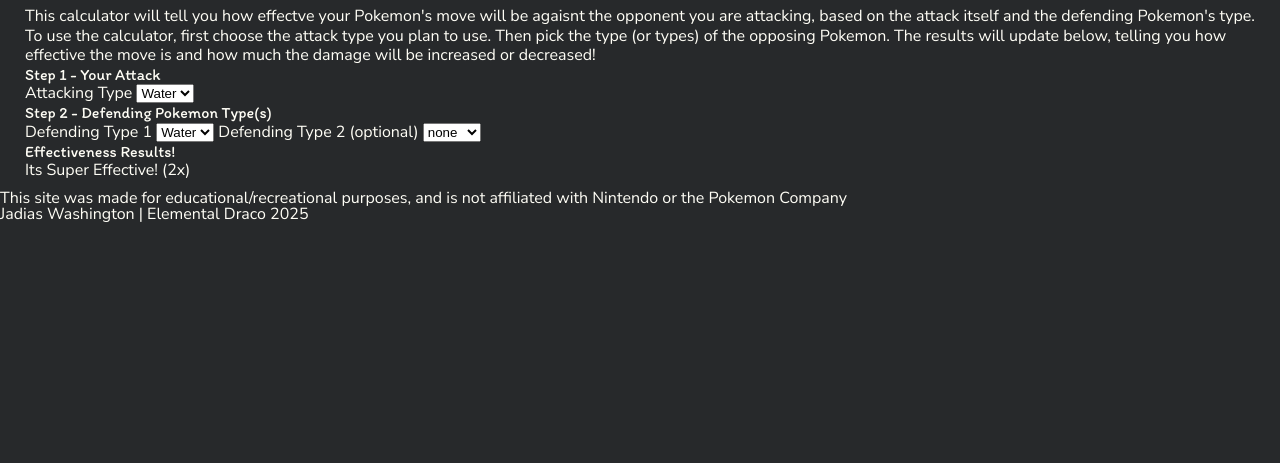
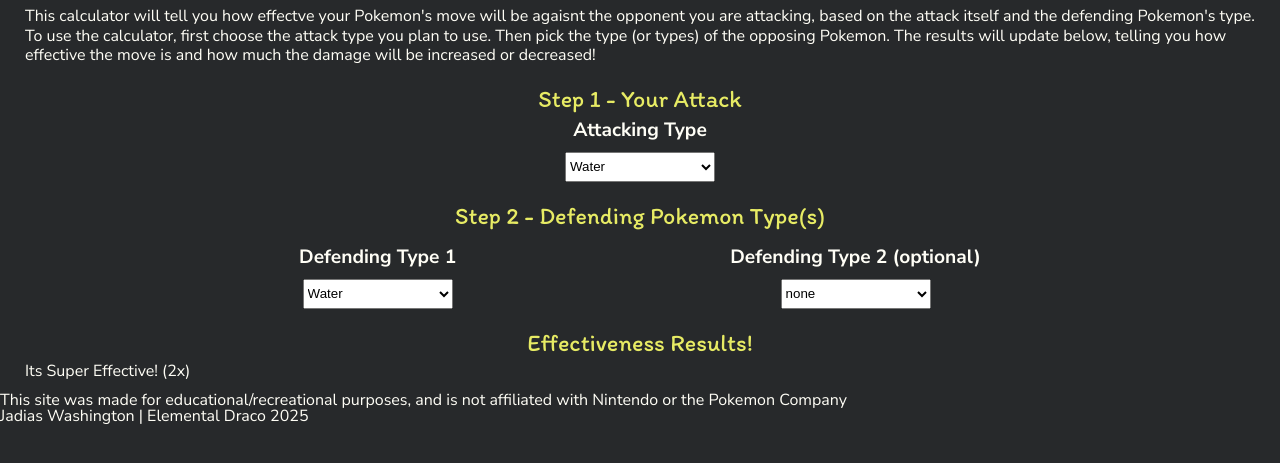
Before and after one commit to Elemental-Draco/pokemon-type-calc, a website built with Vite: page index.html in a window 1280 px wide. Shown: the part 123-586 px from the top of the page. Built offline with nearby package versions, Linux system fonts and the light colour scheme; a web font is replaced by a local one.

Commit message:
changed yellow acccent, finished input sections

```diff
--- a/index.html
+++ b/index.html
@@ -27,7 +27,7 @@
         you plan to use. Then pick the type (or types) of the opposing Pokemon. The results will update below, telling
         you how effective the move is and how much the damage will be increased or decreased! </p>
     </section>
-    <section id="atk-input">
+    <section id="atk-input-section">
       <h3>Step 1 - Your Attack</h3>
       <label for="atk-input">Attacking Type</label>
       <select name="atk-input" id="atk-input">
@@ -39,20 +39,25 @@
 
     <section id="def-inputs">
       <h3>Step 2 - Defending Pokemon Type(s)</h3>
+      <div id="def-selects">
+        <div class="def-input">
           <label for="def-input-1">Defending Type 1</label>
           <select name="def-input-1" id="def-input-1">
             <option value="Water" selected>Water</option>
             <option value="Fire">Fire</option>
             <option value="Grass">Grass</option>
           </select>
-
-      <label for="def-input-1">Defending Type 2 (optional)</label>
+        </div>
+        <div class="def-input">
+          <label for="def-input-2">Defending Type 2 (optional)</label>
           <select name="def-input-2" id="def-input-2">
             <option value="none" selected>none</option>
             <option value="Water">Water</option>
             <option value="Fire">Fire</option>
             <option value="Grass">Grass</option>
           </select>
+        </div>
+      </div>
     </section>
 
     <section id="effectiveness">
--- a/styles.css
+++ b/styles.css
@@ -135,7 +135,7 @@
 }
 
 :root {
-    --yellow: #c2c819;
+    --yellow: #e7eb64;
     --dark-gray: #27292b;
     --red: #80110f;
     --white: #FFFEF6;
@@ -183,3 +183,39 @@
 /* -- HOW TO USE SECTION -- */
 
 /* -- ATTACK AND DEFENSE INPUT SECTION */
+#atk-input-section {
+    display: flex;
+    align-items: center;
+    flex-direction: column;
+    padding: 10px 0;
+}
+
+
+#def-selects {
+    display: flex;
+    flex-direction: row;
+    text-align: center;
+    justify-content: space-evenly;
+    width: 100%;
+    padding: 10px 0;
+}
+
+h3 {
+    font-size: 1.5rem;
+    margin: 10px 0 5px;
+    color: var(--yellow);
+    text-align: center;
+}
+
+label {
+    display: block;
+    font-size: 1.2rem;
+    font-weight: bold;
+    margin-bottom: 10px;
+}
+
+select {
+    width: 150px;
+    height: 30px;
+    line-height: 150px;
+}
```
Lines whose indentation alone changed are shown as unchanged.
